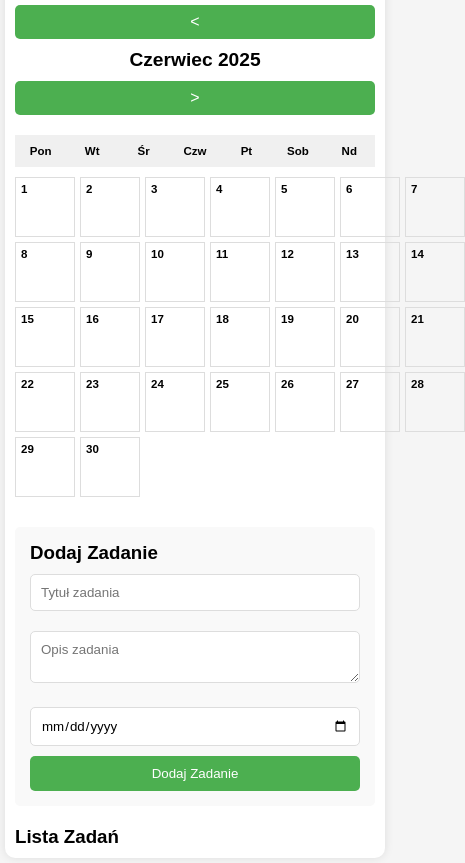
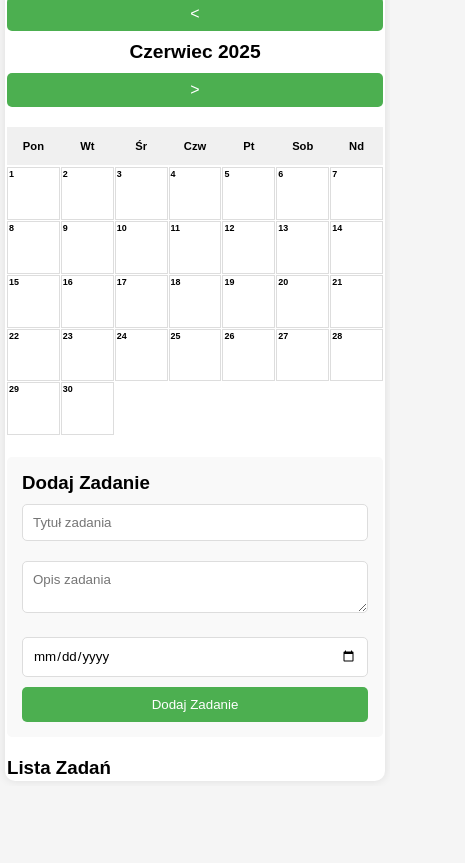
Before and after one commit to KrzysztofBabs/TIN, a plain HTML site: page Projekt/index.html in a window 390 px wide. Shown: the part 58-921 px from the top of the page, 465 px wide, since content can reach past the window. After the commit the page ends 844 px from the top, so only its background shows below. Drawn offline with Linux system fonts and the light colour scheme.

Commit message:
Add files via upload

```diff
--- a/Projekt/styles.css
+++ b/Projekt/styles.css
@@ -57,24 +57,27 @@ h1 {
     font-weight: bold;
     background-color: #f0f0f0;
     padding: 10px 0;
+    width: 100%;
 }
 
 .days {
     display: grid;
     grid-template-columns: repeat(7, 1fr);
-    gap: 5px;
-    padding: 10px 0;
+    gap: 2px;
+    padding: 2px 0;
+    width: 100%;
 }
 
 .day {
     aspect-ratio: 1;
-    padding: 5px;
+    padding: 2px;
     border: 1px solid #ddd;
     cursor: pointer;
     position: relative;
     display: flex;
     flex-direction: column;
-    min-height: 120px;
+    min-height: 0;
+    width: 100%;
 }
 
 .day:hover {
@@ -223,7 +226,9 @@ h1 {
     }
 
     .container {
-        padding: 10px;
+        padding: 5px;
+        width: 100%;
+        max-width: 100%;
     }
 
     h1 {
@@ -240,31 +245,38 @@ h1 {
         font-size: 1.2em;
     }
 
-    .weekdays {
-        font-size: 0.9em;
+    .weekdays, .days {
+        gap: 1px;
+    }
+
+    .weekdays div {
+        font-size: 0.8em;
+        padding: 5px 0;
     }
 
     .day {
-        min-height: 80px;
-        font-size: 0.9em;
+        padding: 1px;
+        font-size: 0.8em;
     }
 
     .day-number {
-        font-size: 1em;
+        font-size: 0.9em;
+        margin-bottom: 2px;
     }
 
     .day-task {
-        padding: 2px;
-        margin: 2px 0;
+        padding: 1px;
+        margin: 1px 0;
     }
 
     .task-title {
-        font-size: 0.9em;
+        font-size: 0.8em;
+        padding: 1px;
     }
 
     .task-description {
-        font-size: 0.8em;
-        -webkit-line-clamp: 1;
+        font-size: 0.7em;
+        padding: 1px;
     }
 
     .task-form {
@@ -286,24 +298,29 @@ h1 {
 }
 
 @media screen and (max-width: 480px) {
+    .container {
+        padding: 2px;
+    }
+
+    .weekdays div {
+        font-size: 0.7em;
+        padding: 3px 0;
+    }
+
     .day {
-        min-height: 60px;
+        padding: 1px;
+        font-size: 0.7em;
+    }
+
+    .day-number {
         font-size: 0.8em;
     }
 
-    .day-number {
-        font-size: 0.9em;
-    }
-
     .task-title {
-        font-size: 0.8em;
+        font-size: 0.7em;
     }
 
     .task-description {
         display: none;
     }
-
-    .weekdays div {
-        font-size: 0.8em;
-    }
 }
```
